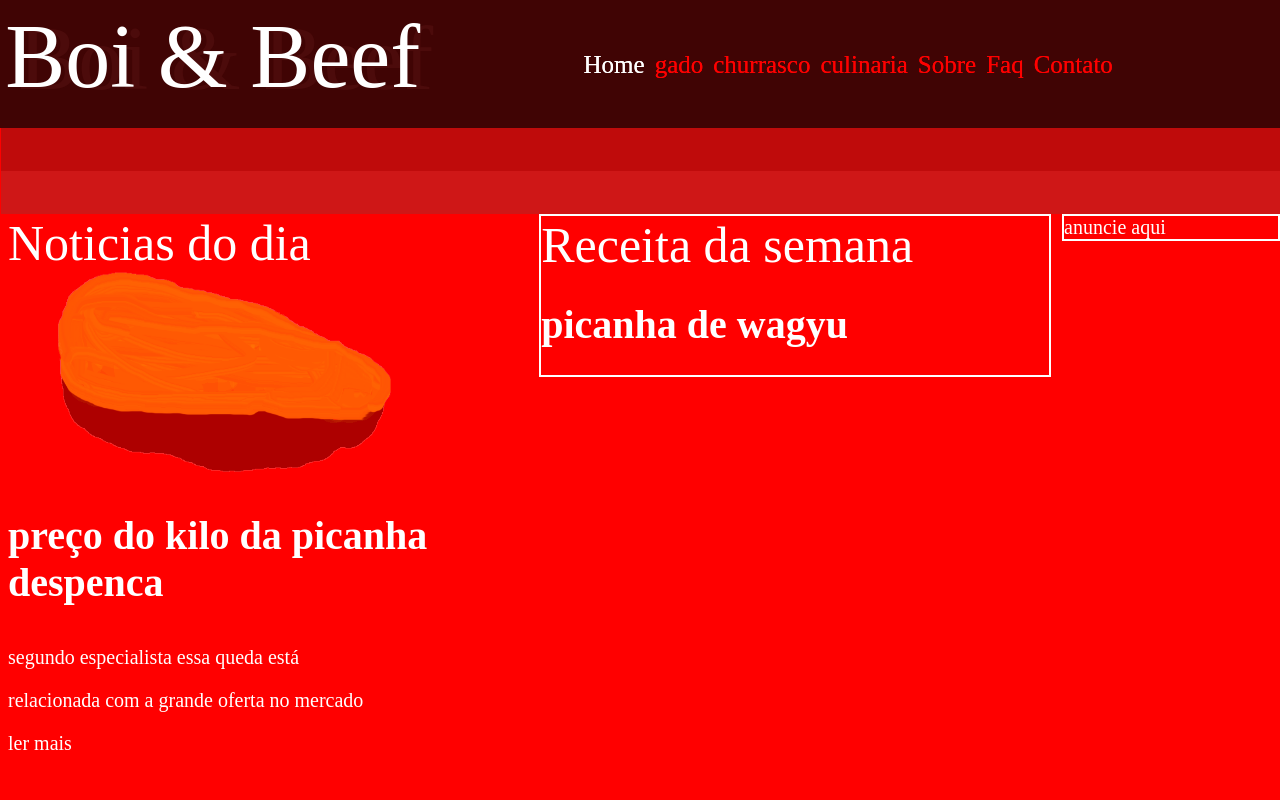
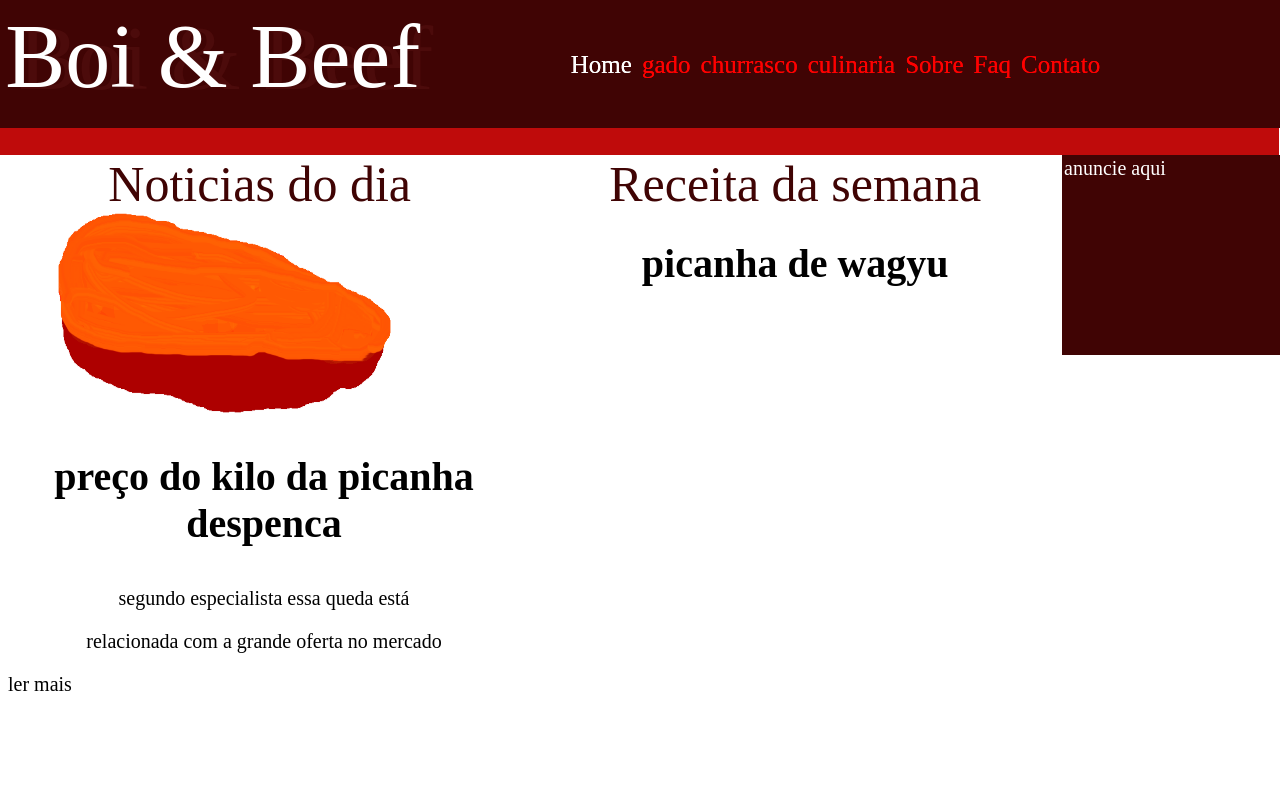
Before and after one commit to KingBrel/Boi-Beef, a plain HTML site: page BOI & BEEF/INDEX.HTML in a window 1280 px wide. Shown: the top 800 px of the page. Drawn offline with Linux system fonts and the light colour scheme.

Commit message:
primeiras alterações

```diff
--- a/BOI & BEEF/CSS/Style.css
+++ b/BOI & BEEF/CSS/Style.css
@@ -21,33 +21,36 @@ header{
 }
 #d{
 	width: 101%;
-	height: 5%;
+	height: 3%;
 	background-color: #BF0B0B;
 	border:2px solid #BF0B0B;
 	border-left: 2px;
-	margin-left: -7px;
+	margin-left: -8px;
 	text-decoration: none;
 }
 body{
-	background-color: #FF0000;/*#FF0000*/
+	background-color: #FFFFFF;/*#FF0000*/
 	text-decoration: none;
 	font-family: STENCIL;
+	color:black;
 }
-#d2{
+#d2{/*
 	text-decoration: none;
 	width: 101%;
 	height: 5%;
-	background-color: #CF1717;/*#CF1717*/
+	/*background-color: #CF1717;/*#CF1717
 	border:2px solid #CF1717;
 	border-left: 2px;
-	margin-left: -7px;
+	margin-left: -8px;
+	*/
 }
+
 .cabeçalho{
 	font-size: 25px;
 	text-shadow: 0PX 0PX;
 	text-decoration: none;
 	position: relative;
-	margin-left: 42%;
+	margin-left: 41%;
 	margin-top: -70px;
 }
 ul{
@@ -69,14 +72,16 @@ a:link{
 }
 a{
 	color: #FF0000;
+	text-align:  justify-all;
 }
 a:hover{
 	zoom:120%;
 	color:brown;
 }
 .noticias,.receita{
-	color: white;
+	color: black;
 	font-size: 50px;
+
 }
 
 .receita{
@@ -104,23 +109,45 @@ position: absolute;
 }
 .anuncio{
 	width: 17%;
-	border: 2px solid white;
+	border: 2px solid #400404 ;
 	margin-left: 82.35%;
 	margin-top: 0%;
 	box-sizing: border-box;
 	position: absolute;
+	color:black;
+	background-color: #400404;
+	height: 25%
 }
 /*#formatar{
 	display: flex;
 	align-items: flex-start;
 }*/
 
-.noticias:hover{
-	zoom:105%;
-}
-
 img{
 	height: 200px;
 	width: 65%;
 	margin-left: 50px;
 }
+
+p{
+	color : black;
+	text-align: center;
+	text-align:  justify-all;
+}
+
+.caixa{
+	box-sizing: border-box;
+}
+.caixa:hover{
+	zoom:120%;
+}
+footer{
+	width: 101%;
+	height: 15%;
+	border: 1px solid #400404;
+	margin-left: -7.7px;
+	background-color: #400404;
+	float: bottom;
+	margin-top: 100%;
+	margin-bottom: 0%;
+}
--- a/BOI & BEEF/INDEX.HTML
+++ b/BOI & BEEF/INDEX.HTML
@@ -49,17 +49,24 @@
 
 
 	<div class="noticias">
+
+		<div style="color: #400404;text-align: center; margin-left: -1.7%">
 		Noticias do dia
+		</div>
 
 		<div id="fonte">
+
+			<div class="caixa">
 			<img src="IMG\picanha.PNG">
+			</div>
+
 			<h1>
 				<p>preço do kilo da picanha
 				despenca</p>
 			</h1>
 			<p>segundo especialista essa queda está</p>
 			<p>relacionada com a grande oferta no mercado</p>
-			<a href="#" style="color: white;">ler mais</a>
+			<a href="#" style="color: black;text-align: justify-all;table-layout: ">ler mais</a>
 
 		</div>
 	</div>
@@ -68,9 +75,13 @@
 
 
 	<div class="receita">
+
+		<div style="color: #400404; text-align: center;margin-top: -0.42%">
 		Receita da semana
+		</div>
+
 		<div id="fonte">
-			<h1>picanha de wagyu</h1>
+		<h1 style="color:black;text-align: center;">picanha de wagyu</h1>
 		</div>
 	</div>
 
@@ -82,4 +93,10 @@
 	</div>
 
 </body>
+<footer>
+	<div id="d" style="height: 20px;width: 100.5%">
+
+	</div>
+
+</footer>
 </html>
```
